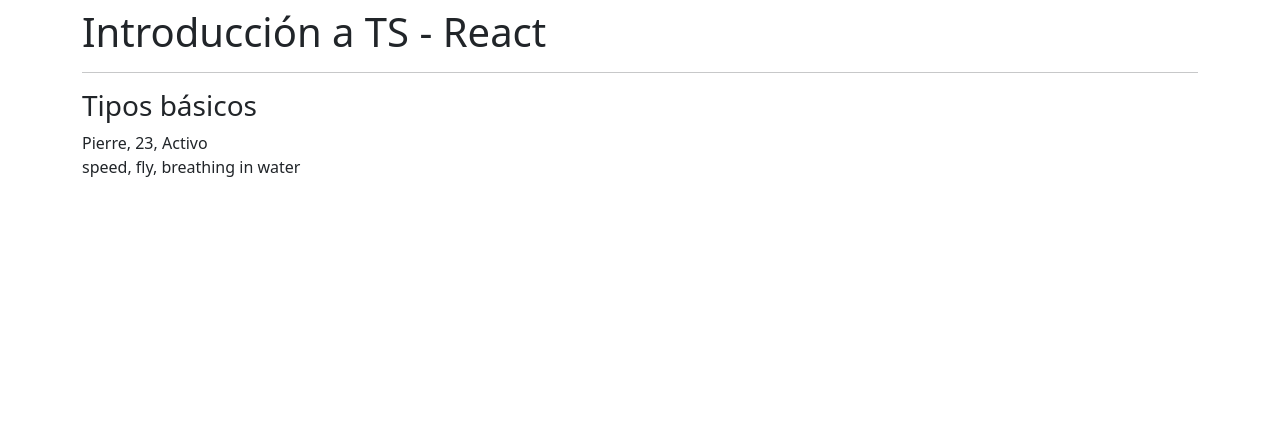
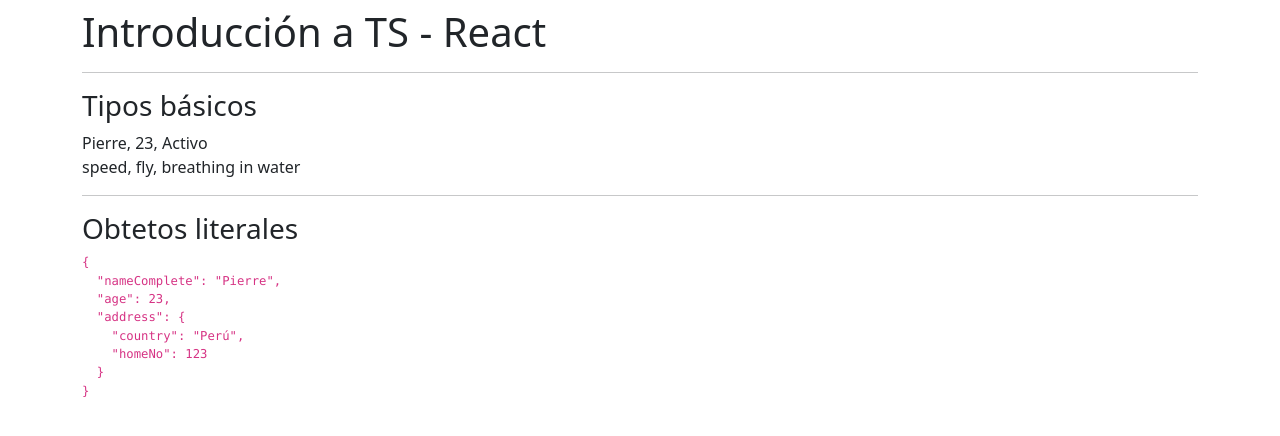
Before and after one commit to pierre-juarez/react-reforzamiento, a React (Create React App) app: page / in a window 1280 px wide. Shown: the top 436 px of the page. Built offline with nearby package versions, Linux system fonts and the light colour scheme.

Commit message:
[add]: Literal Objects

```diff
--- a/src/App.tsx
+++ b/src/App.tsx
@@ -1,3 +1,4 @@
+import { ObjetosLiterales } from "./typescript/ObjetosLiterales";
 import { TiposBasicos } from "./typescript/TiposBasicos";
 
 const App = () => {
@@ -6,6 +7,8 @@ const App = () => {
       <h1>Introducción a TS - React</h1>
       <hr />
       <TiposBasicos />
+      <hr />
+      <ObjetosLiterales />
     </div>
   );
 };
--- /dev/null
+++ b/src/typescript/ObjetosLiterales.tsx
@@ -0,0 +1,31 @@
+interface Person {
+  nameComplete: string;
+  age: number;
+  address: Address;
+}
+
+interface Address {
+  country: string;
+  homeNo: number;
+}
+
+export const ObjetosLiterales = () => {
+  const person: Person = {
+    nameComplete: "Pierre",
+    age: 23,
+    address: {
+      country: "Perú",
+      homeNo: 123,
+    },
+  };
+
+  return (
+    <>
+      <h3>Obtetos literales</h3>
+      {/* {JSON.stringify(person)} */}
+      <code>
+        <pre>{JSON.stringify(person, null, 2)}</pre>
+      </code>
+    </>
+  );
+};
```
